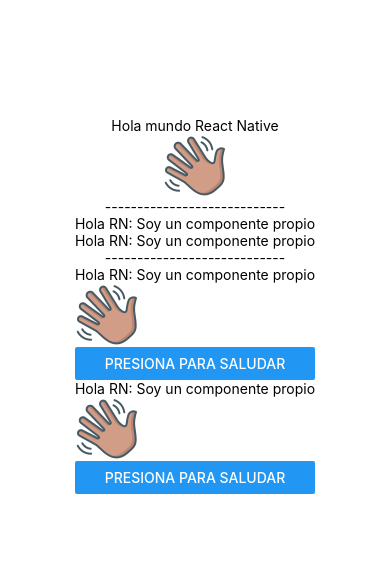
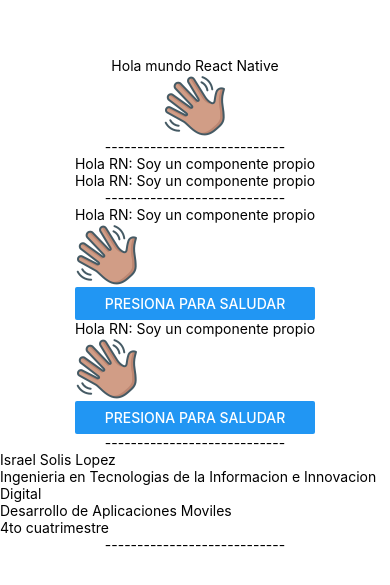
Before and after one commit to israauwuu/DAM_TIID222, a React Native app in the folder my-app2/: screen / in a window 390 px wide. Shown: the part 117-702 px from the top of the page. Built offline with nearby package versions, Linux system fonts and the light colour scheme.

Commit message:
Creamos un componente propio

```diff
--- a/my-app2/App.js
+++ b/my-app2/App.js
@@ -4,6 +4,7 @@
 import { StyleSheet, Text, View, Image } from 'react-native';
 import {Saludo} from './components/Saludo.js';
 import {Saludo2} from './components/Saludo2.js';
+import {Perfil} from './components/Perfil.js';
 
 /*2. Zona "Main" */
 export default function App() {
@@ -22,7 +23,10 @@
       <Saludo2></Saludo2>
       <Saludo2/>
 
+      <Text>----------------------------</Text>
+      <Perfil/>
 
+      <Text>----------------------------</Text>
       <StatusBar style="auto" />
 
     </View>
--- /dev/null
+++ b/my-app2/components/Perfil.js
@@ -0,0 +1,12 @@
+import {Text, View} from 'react-native';
+
+export const Perfil=()=>{
+    return(
+        <View>
+            <Text>Israel Solis Lopez</Text>
+            <Text>Ingenieria en Tecnologias de la Informacion e Innovacion Digital</Text>
+            <Text>Desarrollo de Aplicaciones Moviles</Text>
+            <Text>4to cuatrimestre</Text>
+        </View>
+    )
+}
```
